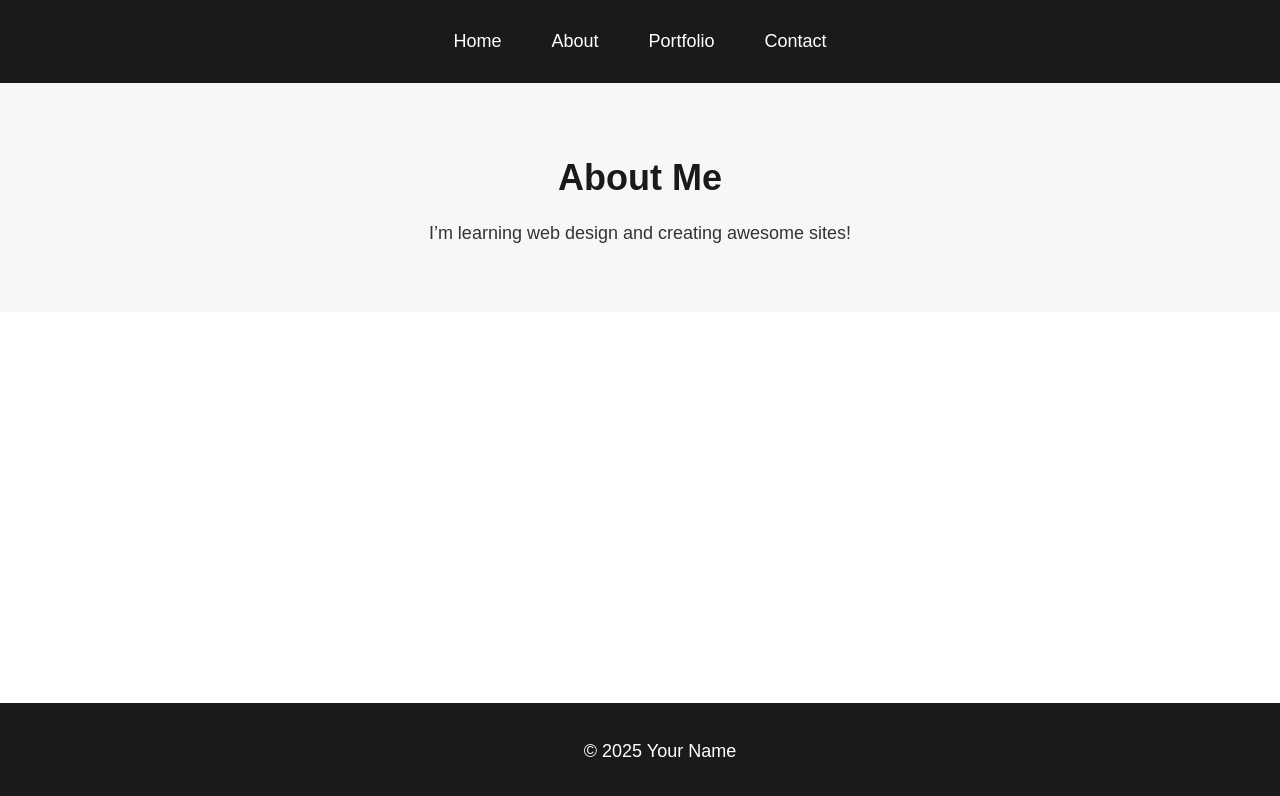
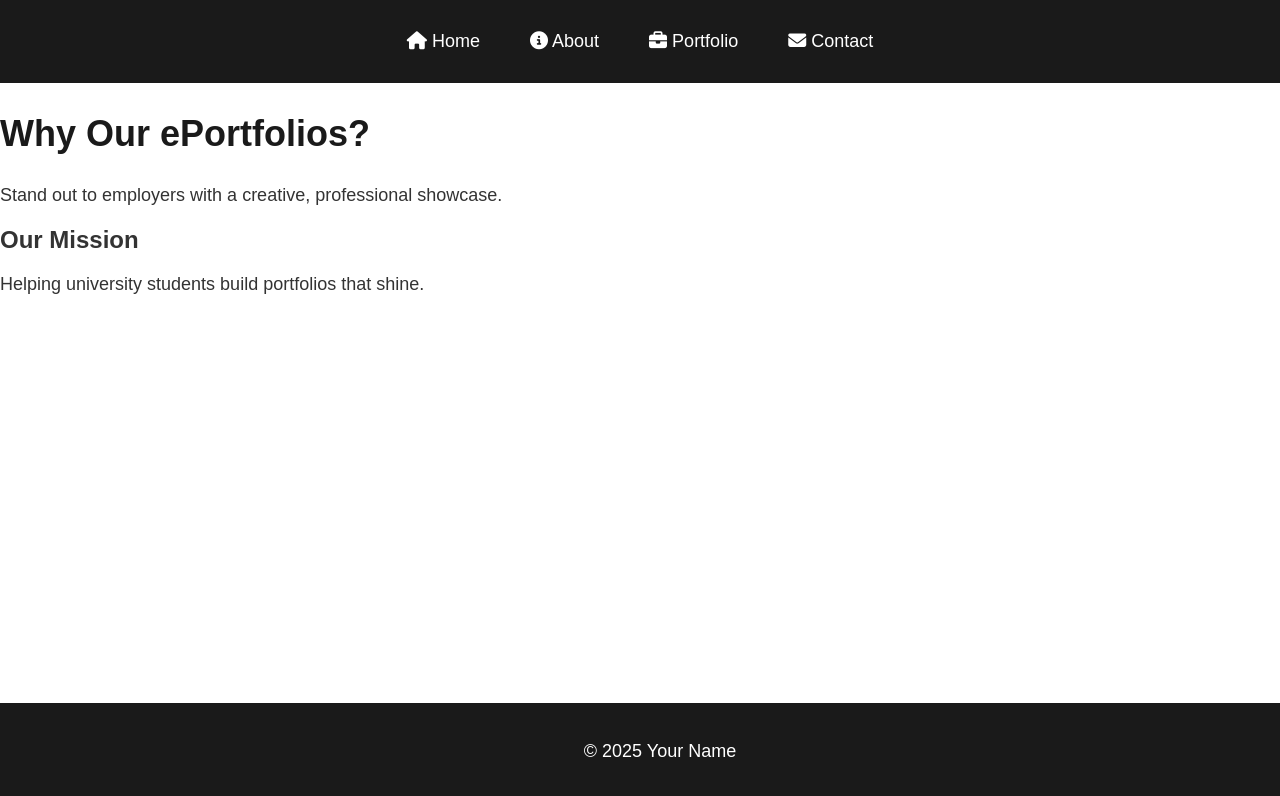
Before and after one commit to andrewcgw7/testbed-website, a plain HTML site: page about.html in a window 1280 px wide. Drawn offline with Linux system fonts and the light colour scheme.

Commit message:
Update about.html
about 3 test

```diff
--- a/about.html
+++ b/about.html
@@ -3,22 +3,32 @@
 <head>
     <meta charset="UTF-8">
     <meta name="viewport" content="width=device-width, initial-scale=1.0">
-    <title>About | Your Name</title>
+    <meta name="description" content="Learn about our ePortfolio service for students">
+    <meta name="keywords" content="portfolio, student, career, about">
+    <title>About | Your ePortfolio</title>
+    <link href="https://fonts.googleapis.com/css2?family=Poppins:wght@400;700&display=swap" rel="stylesheet">
+    <script src="https://kit.fontawesome.com/a076d05399.js" crossorigin="anonymous"></script>
     <link rel="stylesheet" href="styles.css">
 </head>
 <body>
     <nav>
         <ul>
-            <li><a href="index.html">Home</a></li>
-            <li><a href="about.html">About</a></li>
-            <li><a href="portfolio.html">Portfolio</a></li>
-            <li><a href="contact.html">Contact</a></li>
+            <li><a href="index.html"><i class="fas fa-home"></i> Home</a></li>
+            <li><a href="about.html"><i class="fas fa-info-circle"></i> About</a></li>
+            <li><a href="portfolio.html"><i class="fas fa-briefcase"></i> Portfolio</a></li>
+            <li><a href="contact.html"><i class="fas fa-envelope"></i> Contact</a></li>
         </ul>
     </nav>
-    <header>
-        <h1>About Me</h1>
-        <p>I’m learning web design and creating awesome sites!</p>
-    </header>
+    <section class="hero">
+        <h1>Why Our ePortfolios?</h1>
+        <p>Stand out to employers with a creative, professional showcase.</p>
+    </section>
+    <section class="content">
+        <div class="card">
+            <h2>Our Mission</h2>
+            <p>Helping university students build portfolios that shine.</p>
+        </div>
+    </section>
     <footer>
         <p>© 2025 Your Name</p>
     </footer>
```
